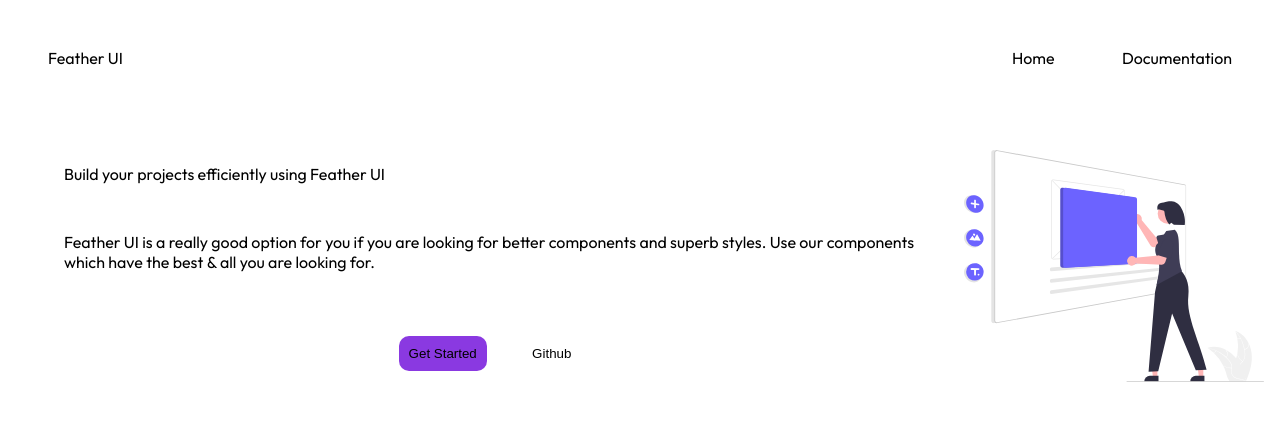
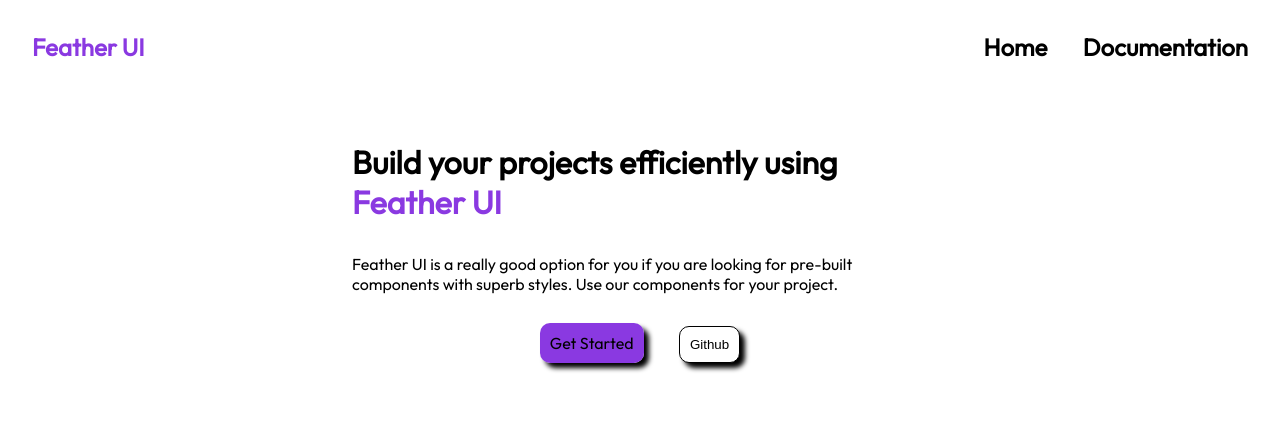
Before and after one commit to masraniJay/Component-Library, a plain HTML site: page index.html in a window 1280 px wide. Drawn offline with Linux system fonts and the light colour scheme; a web font is replaced by a local one.

Commit message:
landing page

```diff
--- a/index.html
+++ b/index.html
@@ -11,7 +11,7 @@
 
 <body>
     <header class="header">
-        <div class="logo">Feather UI</div>
+        <a class="logo" href="index.html" >Feather UI</a>
         <div class="navbar">
             <ul>
                 <li class="nav-item">Home</li>
@@ -21,17 +21,14 @@
     </header>
 
     <main class="main">
-        <div class="main-body-text">
-            <div class="main-body-heading">Build your projects efficiently using Feather UI</div>
-            <div class="main-body-subtitle">Feather UI is a really good option for you if you are looking for better
-                components and superb styles. Use our components which have the best & all you are looking for.</div>
-                <div class="main-body-buttons">
-                    <button class="primary-button">Get Started</button>
+        <div class="main-body">
+            <div class="main-heading">Build your projects efficiently using <span class="logo-name">Feather UI</span> </div>
+            <div class="main-subtitle">Feather UI is a really good option for you if you are looking for pre-built
+                components with superb styles. Use our components for your project.</div>
+                <div class="main-buttons">
+                    <a class="primary-button" href="www.google.com">Get Started</a>
                     <button class="secondary-button">Github</button>
                 </div>
-        </div>
-        <div>
-            <img src="images/main-img.svg" class="main-body-img"/>
         </div>
     </main>
 
--- a/styles.css
+++ b/styles.css
@@ -6,7 +6,7 @@ body{
 
 :root{
     --primary-color: #8A39E1;
-    --light-color: #9C51E0;
+    --light-color: #B667F1;
 }
 
 * {
@@ -24,7 +24,16 @@ body{
 
 .logo {
     margin: 1rem;
-    padding: 1rem;
+    /* padding: 1rem; */
+    font-weight: bold;
+    font-size: x-large;
+    text-decoration: none;
+    color: var(--primary-color);
+    cursor: pointer;
+}
+
+.logo:hover{
+    color: var(--light-color);
 }
 
 .navbar {
@@ -34,57 +43,77 @@ body{
 .nav-item {
     display: inline;
     margin: 1rem;
-    padding: 1rem;
+    /* padding: 1rem; */
+    font-weight: bold;
+    font-size: x-large;
+    cursor: pointer;
+}
+
+.logo-name{
+    color: var(--primary-color);
 }
 
 .main{
     display: flex;
     margin: 1rem;
+    justify-content: center;
+    align-items: center;
 }
 
-.main-body-text{
-    margin: 1rem;
+.main-body{
+    margin: 2rem 20rem;
 }
 
-.main-body-heading{
-    margin: 1rem;
+.main-heading{
+    font-size: xx-large;
+    font-weight: bold;
+    /* margin: 1rem; */
     padding: 1rem;
 }
 
-.main-body-subtitle{
-    margin: 1rem;
+.main-subtitle{
+    /* margin: 1rem; */
     padding: 1rem;
+    font-size: normal;
+    font-weight: normal;
 }
 
-.main-body-buttons{
-    margin: 1rem;
+.main-buttons{
+    /* margin: 1rem; */
     padding: 1rem;
     text-align: center;
 }
 
 .primary-button{
-    margin: 1rem;
+    margin: 0 1rem;
     padding: 10px;
+    text-decoration: none;
     border-radius: 10px;
+    color: black;
     background-color: var(--primary-color);
     cursor: pointer;
     border: none;
+    box-shadow: black 5px 5px 5px;
 }
 
 .secondary-button{
-    margin: 1rem;
+    margin: 0 1rem;
     padding: 10px;
     border-radius: 10px;
     background-color: white;
     cursor: pointer;
-    border: none;
+    border: black solid 1px;
+    box-shadow: black 5px 5px 5px;
 }
 
 .primary-button:hover{
     background-color: var(--light-color);
+    color: white;
+    transition: 0.8s;
 }
 
-.main-body-img{
-    height: 300px;
-    width: 300px;
+.secondary-button:hover{
+    color: white;
+    background-color: var(--light-color);
+    transition: 0.8s;
 }
```
Also changed, not shown: images/main-img.svg (deleted).
